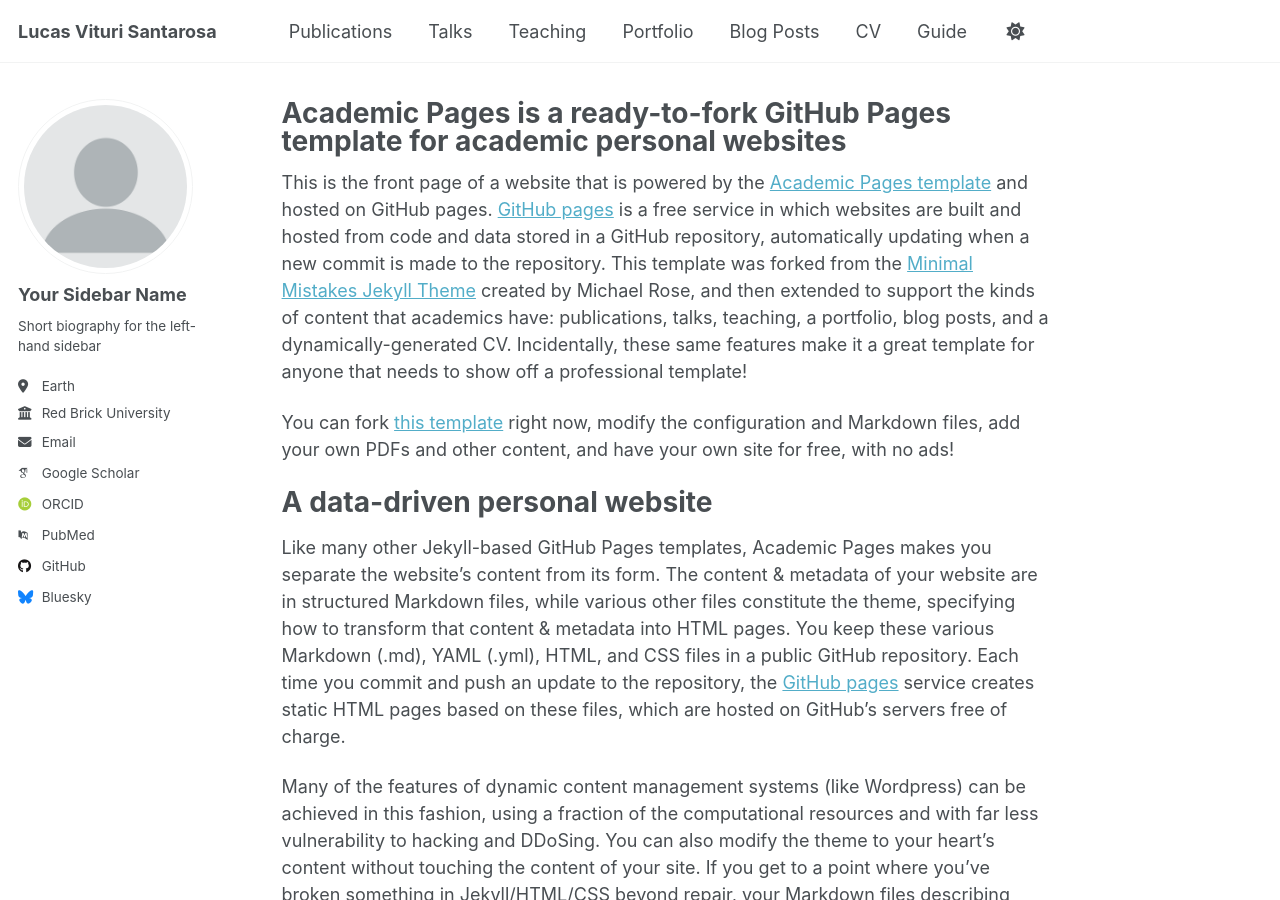
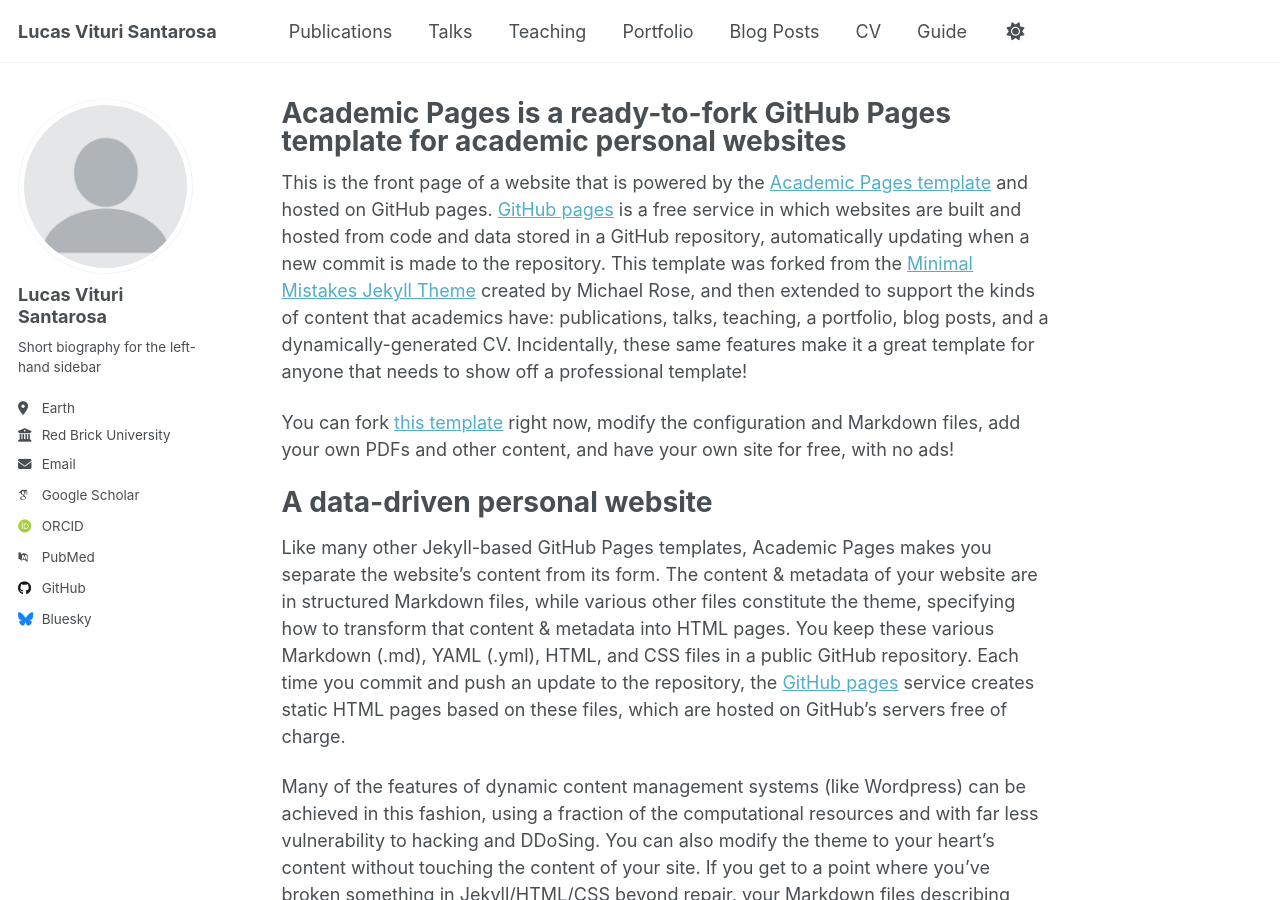
Before and after one commit to lvsantarosa/lvsantarosa.github.io, a Jekyll site: the page built from _pages/about.md, in a window 1280 px wide and 900 px high. Built offline with Jekyll 4.4.1, drawn with Linux system fonts in a browser that asks for light colours; some web fonts are replaced; a script that is not in the unit is left out.

Commit message:
Update _config.yml

```diff
--- a/_config.yml
+++ b/_config.yml
@@ -24,7 +24,7 @@ repository               : "academicpages/academicpages.github.io"
 author:
   # Biographic information
   avatar           : "profile.png"
-  name             : "Your Sidebar Name"
+  name             : "Lucas Vituri Santarosa"
   pronouns         : # example: "she/her"
   bio              : "Short biography for the left-hand sidebar"
   location         : "Earth"
```
